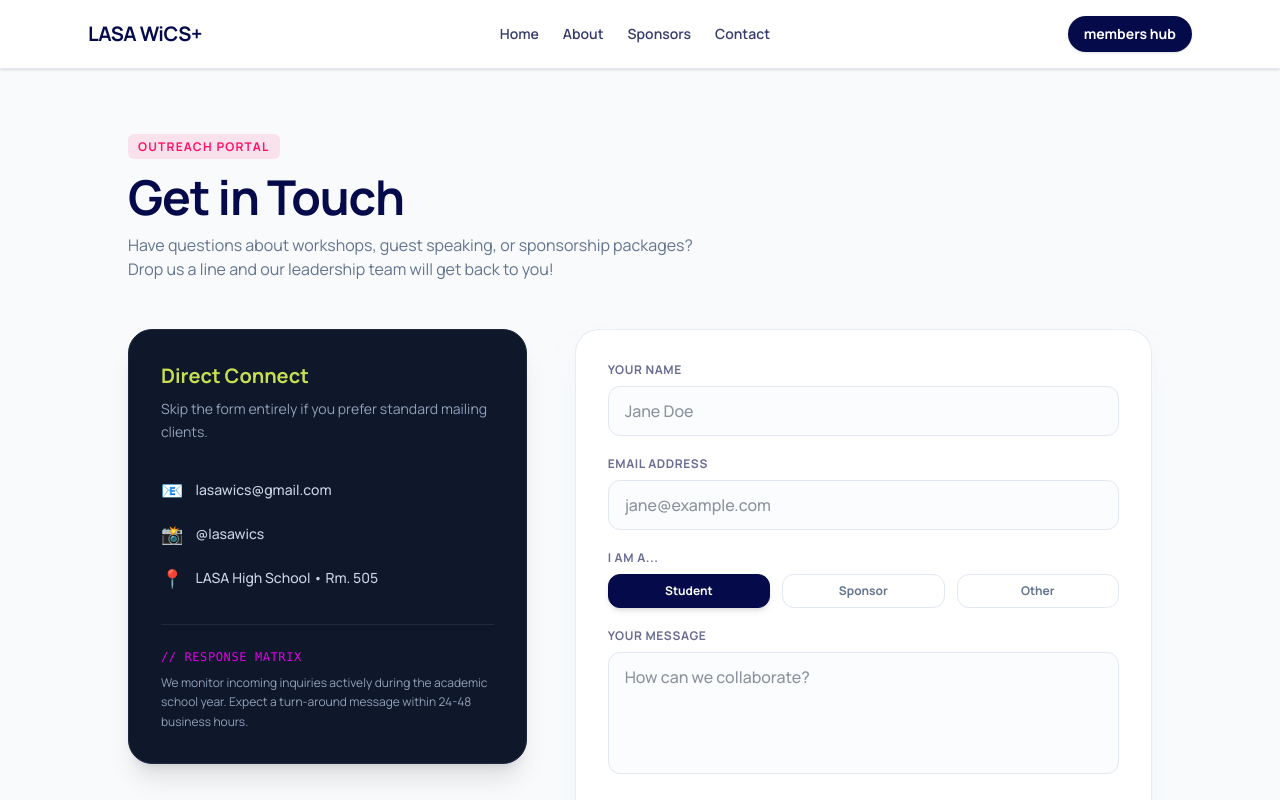
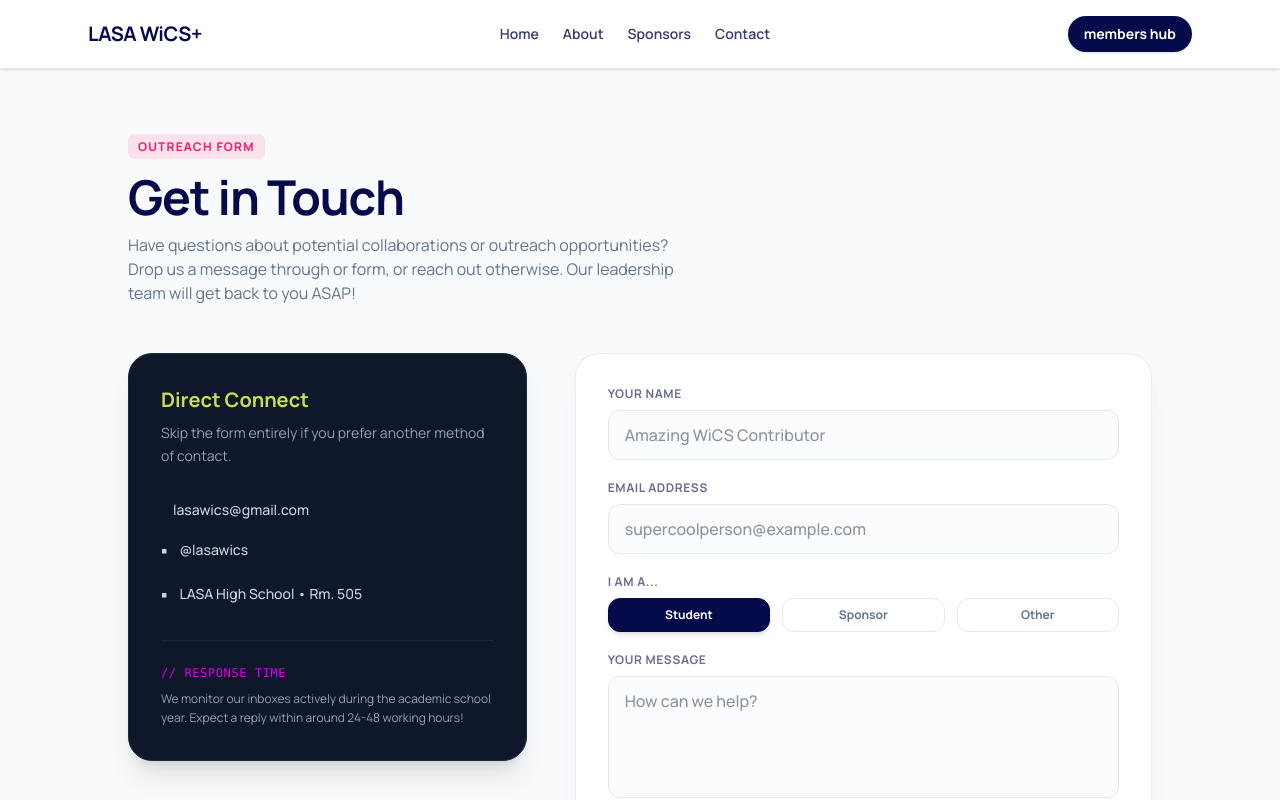
Before and after one commit to raspbytes/lasawics, a React (Vite) app: page /contact in a window 1280 px wide. Shown: the top 800 px of the page. Built offline with nearby package versions, Linux system fonts and the light colour scheme.

Commit message:
contact v2

```diff
--- a/src/pages/Contact.jsx
+++ b/src/pages/Contact.jsx
@@ -19,13 +19,13 @@ export default function Contact() {
         {/* TOP TITLE HEADER */}
         <div className="mb-12 text-center md:text-left">
           <span className="text-xs font-bold uppercase tracking-widest text-wics-pink bg-wics-pink/10 px-2.5 py-1 rounded-md">
-            Outreach Portal
+            Outreach Form
           </span>
           <h1 className="mt-4 text-4xl font-black tracking-tight text-wics-dark sm:text-5xl">
             Get in Touch
           </h1>
           <p className="mt-3 text-base text-slate-500 max-w-xl">
-            Have questions about workshops, guest speaking, or sponsorship packages? Drop us a line and our leadership team will get back to you!
+            Have questions about potential collaborations or outreach opportunities? Drop us a message through or form, or reach out otherwise. Our leadership team will get back to you ASAP!
           </p>
         </div>
 
@@ -37,35 +37,35 @@ export default function Contact() {
             <div>
               <h3 className="text-xl font-bold text-wics-lime">Direct Connect</h3>
               <p className="text-sm text-slate-400 mt-2 leading-relaxed">
-                Skip the form entirely if you prefer standard mailing clients.
+                Skip the form entirely if you prefer another method of contact.
               </p>
             </div>
 
             <div className="space-y-4 font-medium text-sm text-slate-300">
               <div className="flex items-center gap-3">
-                <span className="text-lg">📧</span>
+                <span className="text-lg"></span>
                 <a href="mailto:lasawics@gmail.com" className="hover:text-wics-pink transition-colors">
                   lasawics@gmail.com
                 </a>
               </div>
               <div className="flex items-center gap-3">
-                <span className="text-lg">📸</span>
+                <span className="text-lg">▪</span>
                 <a href="https://instagram.com" target="_blank" rel="noopener noreferrer" className="hover:text-wics-magenta transition-colors">
                   @lasawics
                 </a>
               </div>
               <div className="flex items-center gap-3">
-                <span className="text-lg">📍</span>
+                <span className="text-lg">▪</span>
                 <span>LASA High School • Rm. 505</span>
               </div>
             </div>
 
             <div className="border-t border-slate-800 pt-6 mt-6">
               <p className="text-xs text-wics-magenta font-mono tracking-wider uppercase">
-                // response matrix
+                // Response Time
               </p>
               <p className="text-xs text-slate-400 mt-2 leading-relaxed">
-                We monitor incoming inquiries actively during the academic school year. Expect a turn-around message within 24-48 business hours.
+                We monitor our inboxes actively during the academic school year. Expect a reply within around 24-48 working hours!
               </p>
             </div>
           </div>
@@ -77,7 +77,7 @@ export default function Contact() {
                 <span className="text-4xl">✨</span>
                 <h3 className="text-2xl font-black text-wics-dark mt-4">Message Sent!</h3>
                 <p className="text-sm text-slate-400 mt-2 max-w-sm">
-                  Thank you for reaching out. Your entry has been securely buffered to our communications pipeline.
+                  Thank you for reaching out. Your entry has been succesfully submitted, and we will get back to you ASAP.
                 </p>
                 <button
                   onClick={() => setSubmitted(false)}
@@ -97,7 +97,7 @@ export default function Contact() {
                     required
                     value={formData.name}
                     onChange={(e) => setFormData({...formData, name: e.target.value})}
-                    placeholder="Jane Doe"
+                    placeholder="Amazing WiCS Contributor"
                     className="w-full px-4 py-3 border border-slate-200 rounded-xl focus:outline-none focus:border-wics-pink bg-slate-50/50 transition-all font-medium"
                   />
                 </div>
@@ -110,7 +110,7 @@ export default function Contact() {
                     required
                     value={formData.email}
                     onChange={(e) => setFormData({...formData, email: e.target.value})}
-                    placeholder="jane@example.com"
+                    placeholder="supercoolperson@example.com"
                     className="w-full px-4 py-3 border border-slate-200 rounded-xl focus:outline-none focus:border-wics-pink bg-slate-50/50 transition-all font-medium"
                   />
                 </div>
@@ -144,7 +144,7 @@ export default function Contact() {
                     required
                     value={formData.message}
                     onChange={(e) => setFormData({...formData, message: e.target.value})}
-                    placeholder="How can we collaborate?"
+                    placeholder="How can we help?"
                     className="w-full px-4 py-3 border border-slate-200 rounded-xl focus:outline-none focus:border-wics-pink bg-slate-50/50 transition-all font-medium resize-none"
                   ></textarea>
                 </div>
```
